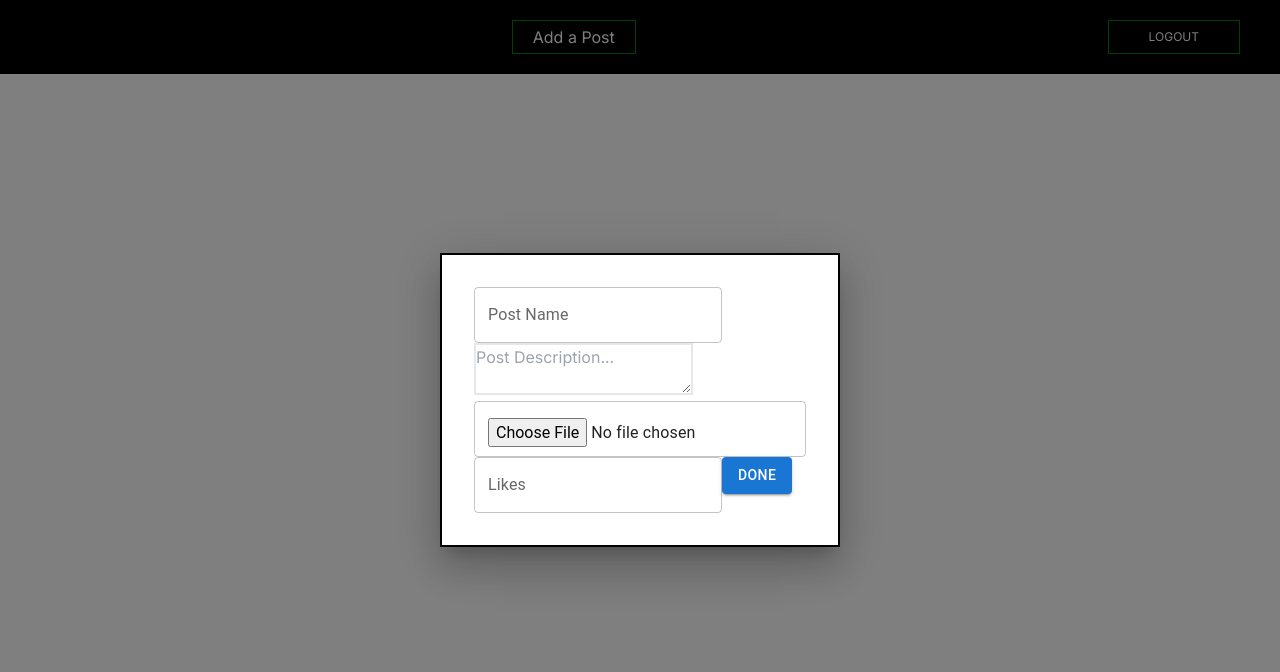
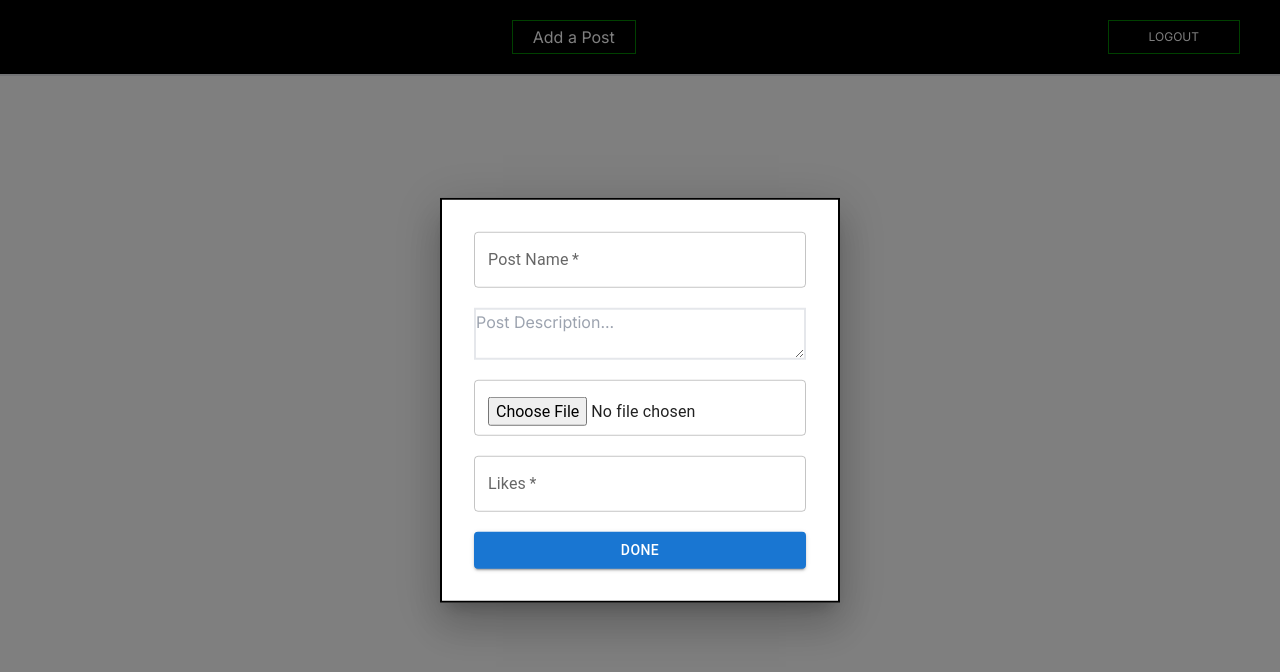
Before and after one commit to musmanirfan/auth-Example, a Next.js app: page / in a window 1280 px wide. Both pictures are taken after a click on the button "Add a Post". Shown: the top 672 px of the page. Built offline with nearby package versions, Linux system fonts and the light colour scheme.

Commit message:
latest version

```diff
--- a/src/app/addapost.tsx
+++ b/src/app/addapost.tsx
@@ -108,13 +108,13 @@ export default function AddAPost() {
             >
                 <Fade in={open}>
                     <Box sx={style}>
-                        <form onSubmit={addPostFunction}>
-                            <TextField id="outlined-basic" label="Post Name" variant="outlined" onChange={e => setPostName(e.target.value)} />
-                            <TextareaAutosize minRows={2} minLength={2} placeholder="Post Description..." className='border border-2' onChange={e => setpostDescription(e.target.value)} />
-                            <TextField type='file' onChange={handleImageChange} />
-                            <TextField type='number' id="outlined-basic" label="Likes" variant="outlined" onChange={e => setPostLikes(e.target.value)} />
+                        <form className='flex flex-col gap-5' onSubmit={addPostFunction}>
+                            <TextField className='w-[100%]' required id="outlined-basic" label="Post Name" variant="outlined" onChange={e => setPostName(e.target.value)} />
+                            <TextareaAutosize required minRows={2} minLength={2} placeholder="Post Description..." className='border border-2 w-[100%]' onChange={e => setpostDescription(e.target.value)} />
+                            <TextField required type='file' onChange={handleImageChange} />
+                            <TextField className='w-[100%]' required type='number' id="outlined-basic" label="Likes" variant="outlined" onChange={e => setPostLikes(e.target.value)} />
                             {/* {postImageBase64 && <img src={postImageBase64} alt="Post Preview" />} */}
-                            <Button type='submit' variant="contained">Done</Button>
+                            <Button className='w-[100%]' type='submit' variant="contained">Done</Button>
                         </form>
                     </Box>
                 </Fade>
--- a/src/app/header.tsx
+++ b/src/app/header.tsx
@@ -11,7 +11,7 @@ export default function Header() {
 
     return (
         <>
-            <div className="flex justify-between px-10 py-5 bg-black items-center">
+            <div className="flex justify-between px-10 py-5 bg-black items-center border-b-2">
                 <h5 className="text-white uppercase">{userName.Name}</h5>
             <AddAPost />
                 <button className="border border-[green] px-10 py-2 text-white uppercase text-xs">Logout</button>
--- a/src/app/post.tsx
+++ b/src/app/post.tsx
@@ -1,8 +1,6 @@
 "use client"
 import { useEffect, useState } from "react"
-import Face6Icon from '@mui/icons-material/Face6';
-import { Face6 } from "@mui/icons-material";
-
+import { Face6, Favorite, MoreVert } from "@mui/icons-material";
 
 type PostType = {
     postName: string;
@@ -32,17 +30,23 @@ export default function Post() {
                 {
                     getPost.length > 0 && getPost?.map((post, i) => (
                         <div className="w-[100%] flex justify-center">
-                            <div key={i} className="w-[30%] flex flex-col m-[0] bg-slate-300">
-                                <div className="flex gap-[5px] items-center">
-                                    <p>{<Face6 fontSize="large" />}</p>
-                                    <div>
-                                        <p className="font-bold  p-0">{post?.postName}</p>
-                                        <p className="text-[10px] mt-[-5px] p-0">last online</p>
+                            <div key={i} className="w-[30%] rounded-xl px-5 flex flex-col m-[0] shadow-2xl pt-5 pb-10 my-3">
+                                <div className="flex justify-between items-center">
+                                    <div className="flex gap-[5px] items-center">
+                                        <p>{<Face6 fontSize="large" />}</p>
+                                        <div>
+                                            <p className="font-bold  p-0">{post?.postName}</p>
+                                            <p className="text-[10px] mt-[-5px] p-0">last online</p>
+                                        </div>
                                     </div>
+                                    <div className="cursor-pointer">{<MoreVert />}</div>
                                 </div>
                                 <p className="text-[12px]">{post?.postDescription}</p>
                                 {post?.postImage && <img src={post?.postImage} alt="Post Image" />}
-                                <p>{post?.postLikes}❤</p>
+                                <div className="flex justify-between items-center mt-1">
+                                    <p>{post?.postLikes} Likes</p>
+                                    <p>{<Favorite />}</p>
+                                </div>
                             </div>
                         </div>
                     ))
```
